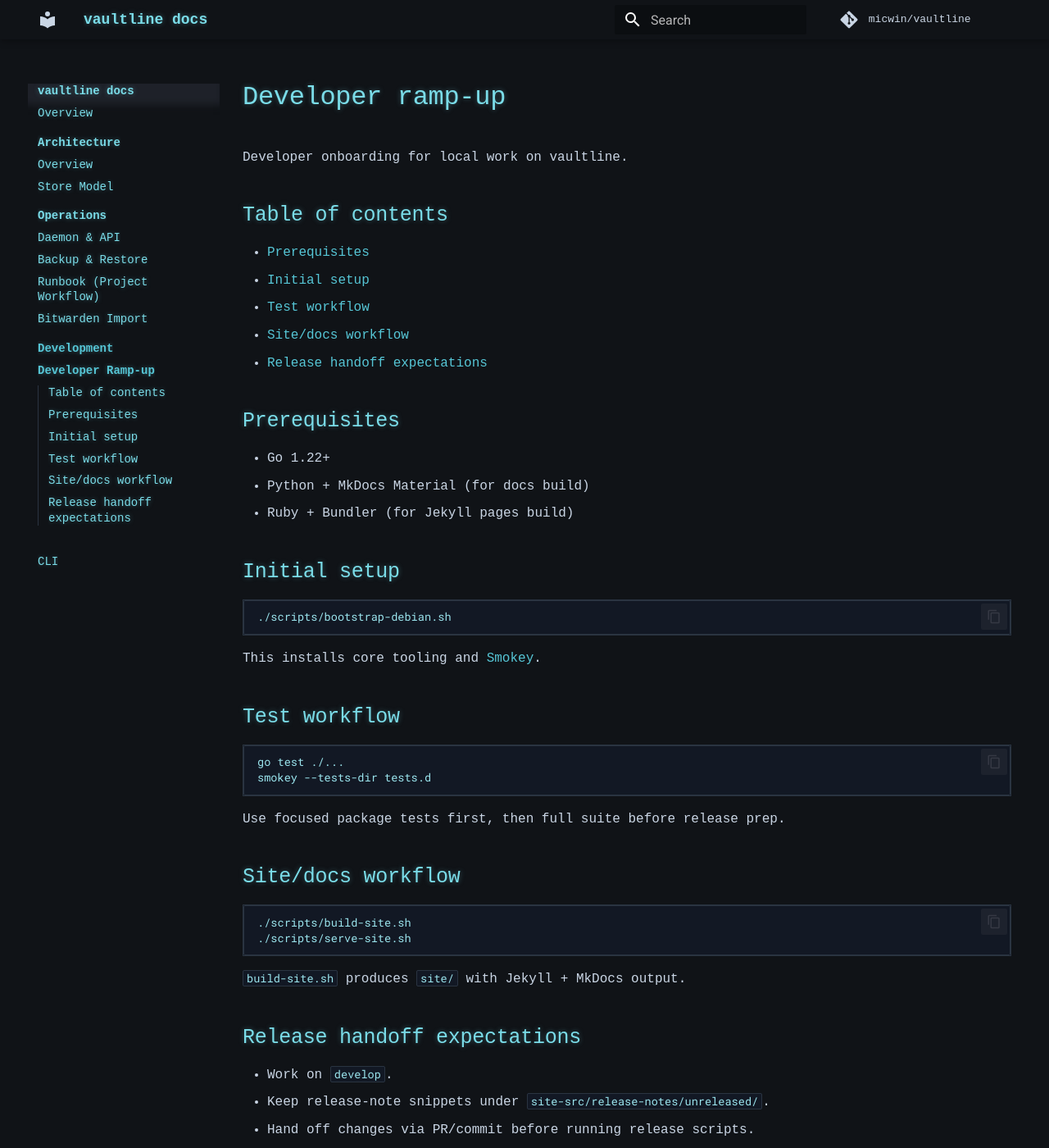
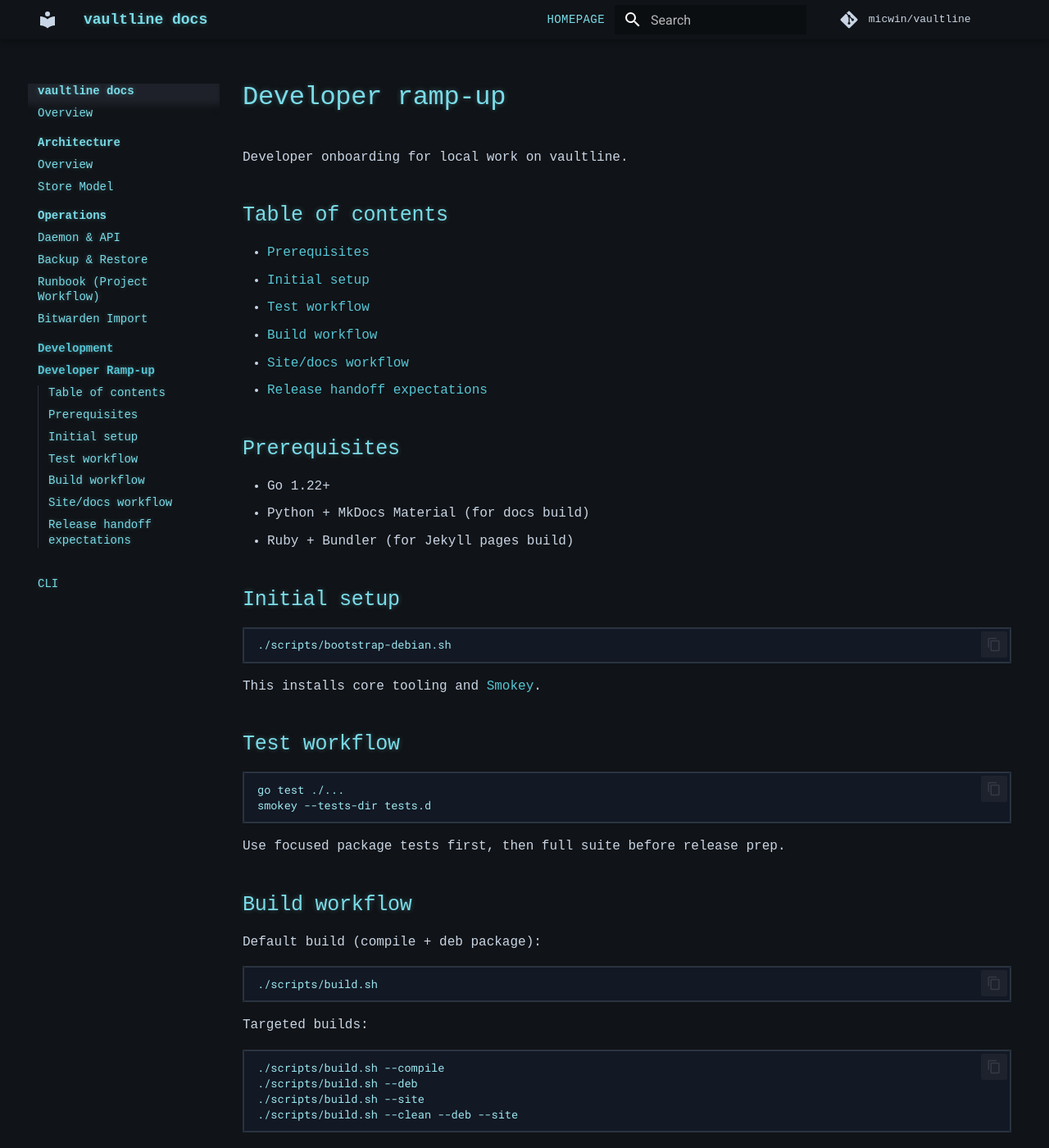
Before and after one commit to micwin/vaultline, an MkDocs documentation site: the page built from docs/developer.md, in a window 1280 px wide and 1400 px high. Shown: the whole window at 82% size. Built offline with MkDocs 1.6.1 and Material for MkDocs 9.7.7, drawn with Linux system fonts in a browser that asks for light colours; comment, search, counter and statistics services are not loaded; some of the changed text lies outside the part shown.

Commit message:
docs(ui): add explicit homepage link to docs header

````diff
--- a/docs/developer.md
+++ b/docs/developer.md
@@ -7,6 +7,7 @@
 - [Prerequisites](#prerequisites)
 - [Initial setup](#initial-setup)
 - [Test workflow](#test-workflow)
+- [Build workflow](#build-workflow)
 - [Site/docs workflow](#sitedocs-workflow)
 - [Release handoff expectations](#release-handoff-expectations)
 
@@ -33,6 +34,34 @@
 
 Use focused package tests first, then full suite before release prep.
 
+## Build workflow
+
+Default build (compile + deb package):
+
+```bash
+./scripts/build.sh
+```
+
+Targeted builds:
+
+```bash
+./scripts/build.sh --compile
+./scripts/build.sh --deb
+./scripts/build.sh --site
+./scripts/build.sh --clean --deb --site
+```
+
+Version bump during build:
+
+```bash
+./scripts/build.sh --deb --version X.Y.Z
+```
+
+Release guardrail:
+
+- Do not bump versions directly on `release` branch.
+- Perform version bump and release prep on `develop` via `./scripts/prepare-release.sh <X.Y.Z>`.
+
 ## Site/docs workflow
 
 ```bash
--- /dev/null
+++ b/docs/overrides/partials/header.html
@@ -0,0 +1,77 @@
+{#-
+  Local override of Material header to add a direct "Homepage" link
+  next to search/source controls.
+-#}
+{% set class = "md-header" %}
+{% if "navigation.tabs.sticky" in features %}
+  {% set class = class ~ " md-header--shadow md-header--lifted" %}
+{% elif "navigation.tabs" not in features %}
+  {% set class = class ~ " md-header--shadow" %}
+{% endif %}
+<header class="{{ class }}" data-md-component="header">
+  <nav class="md-header__inner md-grid" aria-label="{{ lang.t('header') }}">
+    <a href="{{ config.extra.homepage | d(nav.homepage.url, true) | url }}" title="{{ config.site_name | e }}" class="md-header__button md-logo" aria-label="{{ config.site_name }}" data-md-component="logo">
+      {% include "partials/logo.html" %}
+    </a>
+    <label class="md-header__button md-icon" for="__drawer">
+      {% set icon = config.theme.icon.menu or "material/menu" %}
+      {% include ".icons/" ~ icon ~ ".svg" %}
+    </label>
+    <div class="md-header__title" data-md-component="header-title">
+      <div class="md-header__ellipsis">
+        <div class="md-header__topic">
+          <span class="md-ellipsis">
+            {{ config.site_name }}
+          </span>
+        </div>
+        <div class="md-header__topic" data-md-component="header-topic">
+          <span class="md-ellipsis">
+            {% if page.meta and page.meta.title %}
+              {{ page.meta.title }}
+            {% else %}
+              {{ page.title }}
+            {% endif %}
+          </span>
+        </div>
+      </div>
+    </div>
+    {% if config.theme.palette %}
+      {% if not config.theme.palette is mapping %}
+        {% include "partials/palette.html" %}
+      {% endif %}
+    {% endif %}
+    {% if not config.theme.palette is mapping %}
+      {% include "partials/javascripts/palette.html" %}
+    {% endif %}
+    {% if config.extra.alternate %}
+      {% include "partials/alternate.html" %}
+    {% endif %}
+
+    <a
+      class="md-header__button md-header__home-link"
+      href="{{ config.extra.home_link | d('/vaultline/', true) | url }}"
+      aria-label="Homepage"
+    >Homepage</a>
+
+    {% if "material/search" in config.plugins %}
+      {% set search = config.plugins["material/search"] | attr("config") %}
+      {% if search.enabled %}
+        <label class="md-header__button md-icon" for="__search">
+          {% set icon = config.theme.icon.search or "material/magnify" %}
+          {% include ".icons/" ~ icon ~ ".svg" %}
+        </label>
+        {% include "partials/search.html" %}
+      {% endif %}
+    {% endif %}
+    {% if config.repo_url %}
+      <div class="md-header__source">
+        {% include "partials/source.html" %}
+      </div>
+    {% endif %}
+  </nav>
+  {% if "navigation.tabs.sticky" in features %}
+    {% if "navigation.tabs" in features %}
+      {% include "partials/tabs.html" %}
+    {% endif %}
+  {% endif %}
+</header>
--- a/docs/stylesheets/theme.css
+++ b/docs/stylesheets/theme.css
@@ -44,6 +44,18 @@
   display: none !important;
 }
 
+.md-header__home-link {
+  color: var(--vl-cyan-soft) !important;
+  font-size: .7rem;
+  text-transform: uppercase;
+  letter-spacing: .03em;
+  text-decoration: none;
+}
+
+.md-header__home-link:hover {
+  color: var(--vl-cyan) !important;
+}
+
 .md-nav__link:hover,
 .md-tabs__link:hover,
 .md-typeset a,
--- a/mkdocs.yml
+++ b/mkdocs.yml
@@ -8,6 +8,7 @@
 
 theme:
   name: material
+  custom_dir: docs/overrides
   language: en
   features:
     - navigation.sections
@@ -22,6 +23,9 @@
 extra_css:
   - stylesheets/theme.css
 
+extra:
+  home_link: /vaultline/
+
 nav:
   - Overview: index.md
   - Architecture:
````
